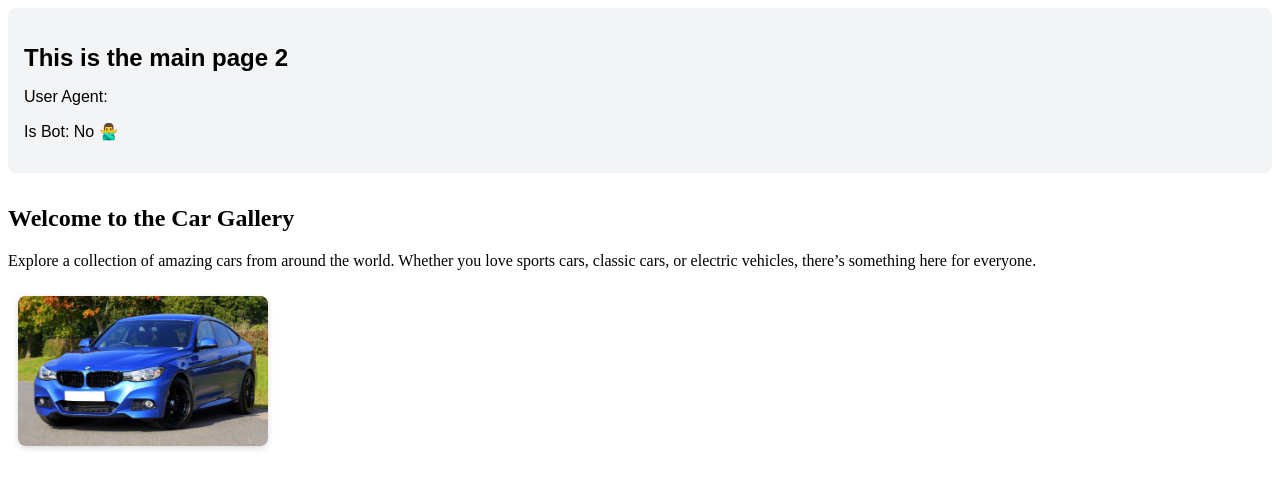
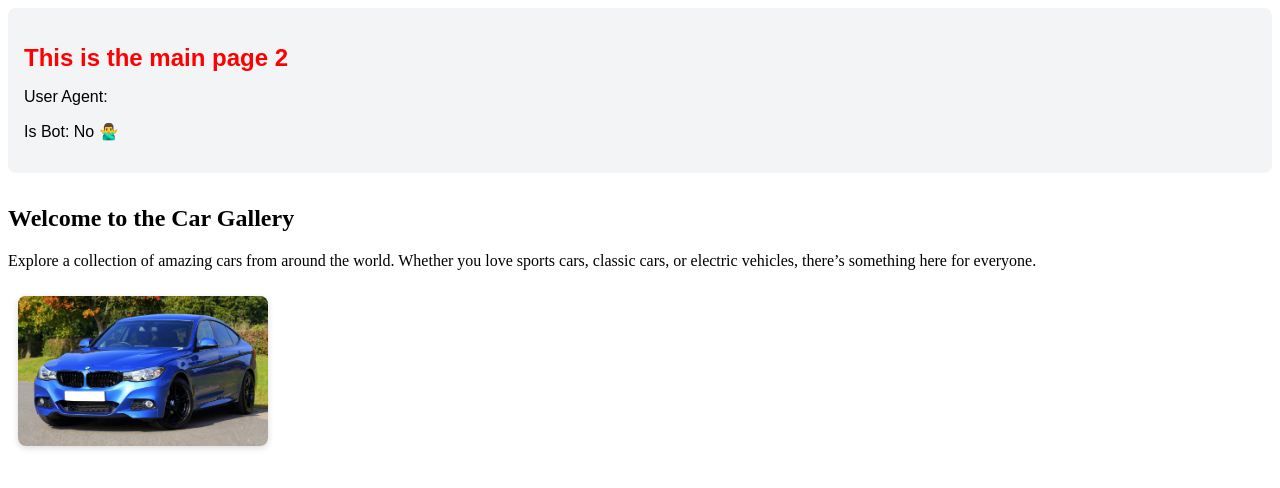
Before and after one commit to saifkhan29/Nuxt-optimization, a Nuxt app: page / in a window 1280 px wide. Shown: the top 488 px of the page. Built offline with nearby package versions, Linux system fonts and the light colour scheme; no server answers.

Commit message:
Minor change

```diff
--- a/assets/scss/pages/home.scss
+++ b/assets/scss/pages/home.scss
@@ -9,6 +9,7 @@ aside {
 
 h1 {
   margin-bottom: 0.5rem;
+  color: red;
 }
 
 .car-images {
```
